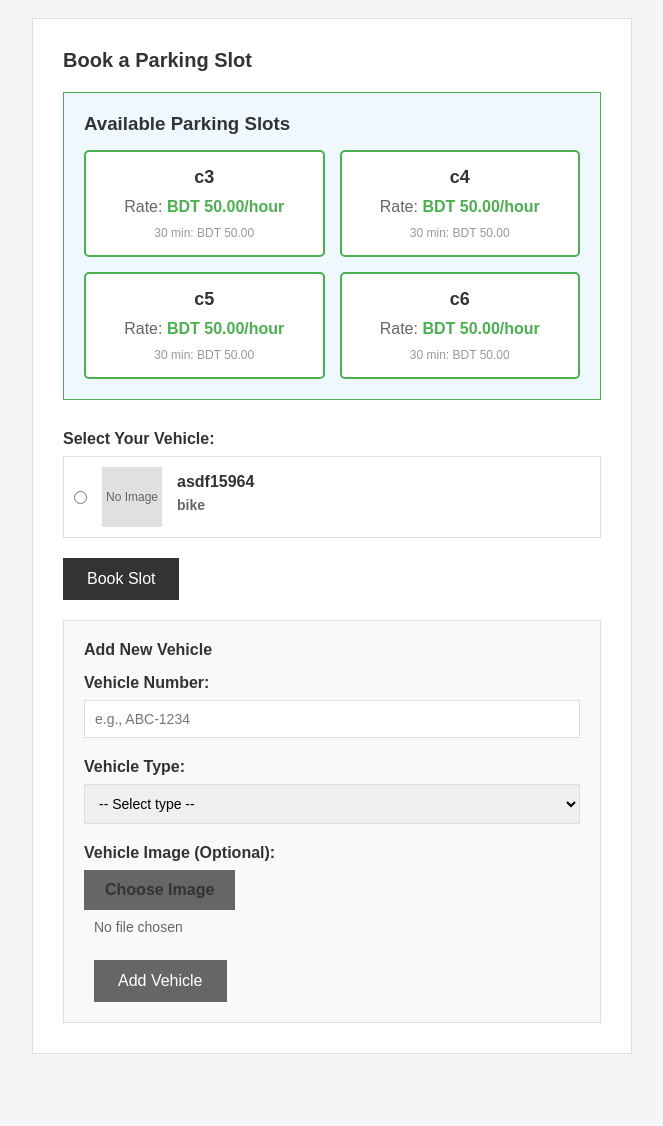
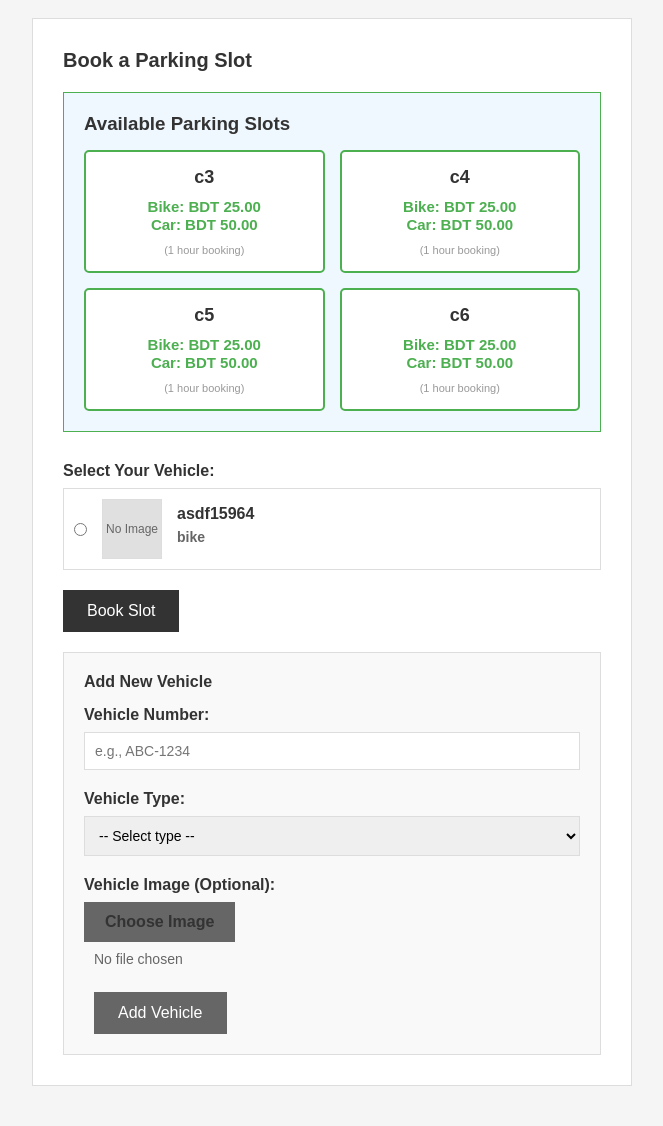
Before and after one commit to izzab123/smart_parking_system, a Django app: page /book/ in a window 1280 px wide. Shown: the part 153-1279 px from the top of the page, without its empty margins (308-971 px from the left). Before the commit the page ends 1207 px from the top, so only its background shows below. Run offline with Django 5.2, Linux system fonts and the light colour scheme; a user stored in the database is signed in; data comes from the database, SQL or seed files in the repository; both versions use the stored data as it was after the commit.

Commit message:
Update pricing system: Fixed prices by vehicle type (Bike: 25 BDT, Car: 50 BDT) and changed booking duration to 1 hour

```diff
--- a/parking/views.py
+++ b/parking/views.py
@@ -26,6 +26,11 @@ def dashboard(request):
                 'vehicle': booking.vehicle
             })
 
+    # Fixed pricing: Bike=25 BDT, Car=50 BDT per hour
+    for slot in slots:
+        slot.bike_charge = Decimal('25.00')
+        slot.car_charge = Decimal('50.00')
+
     return render(request, 'dashboard.html', {
         'slots': slots,
         'available_count': available_count,
@@ -48,24 +53,32 @@ def book_slot(request):
             slot.is_available = False
             slot.save()
 
-            # Calculate price for 30 minutes (0.5 hours)
-            booking_duration_hours = Decimal('0.5')
-            total_price = slot.price_per_hour * booking_duration_hours
+            # Fixed pricing based on vehicle type for 1 hour
+            if vehicle.vehicle_type.lower() == 'bike':
+                total_price = Decimal('25.00')
+            else:  # car or other
+                total_price = Decimal('50.00')
 
             booking = Booking.objects.create(
                 user=request.user,
                 vehicle=vehicle,
                 slot=slot,
-                expiry_time=timezone.now() + timedelta(minutes=30),
+                expiry_time=timezone.now() + timedelta(hours=1),
                 total_price=total_price
             )
-            messages.success(request, f'Slot {slot.slot_number} booked successfully! Price: BDT {total_price}')
+            messages.success(request, f'Slot {slot.slot_number} booked successfully! Price: BDT {total_price} (1 hour)')
             return redirect('my_bookings')
         else:
             messages.error(request, 'No available slots at the moment')
 
     vehicles = Vehicle.objects.filter(user=request.user)
     slots = ParkingSlot.objects.filter(is_available=True)
+
+    # Fixed pricing: Bike=25 BDT, Car=50 BDT per hour
+    for slot in slots:
+        slot.bike_charge = Decimal('25.00')
+        slot.car_charge = Decimal('50.00')
+
     return render(request, 'book.html', {'vehicles': vehicles, 'slots': slots})
 
 @login_required(login_url='/login/')
--- a/templates/book.html
+++ b/templates/book.html
@@ -211,8 +211,8 @@
                         {% for slot in slots %}
                         <div style="background: #fff; padding: 15px; border: 2px solid #4CAF50; border-radius: 5px; text-align: center;">
                             <strong style="font-size: 18px; color: #333;">{{ slot.slot_number }}</strong>
-                            <p style="color: #666; margin: 10px 0;">Rate: <strong style="color: #4CAF50; font-size: 16px;">BDT {{ slot.price_per_hour }}/hour</strong></p>
-                            <p style="color: #999; font-size: 12px;">30 min: BDT {{ slot.price_per_hour|floatformat:2 }}</p>
+                            <p style="color: #4CAF50; margin: 10px 0; font-weight: bold;"><strong style="font-size: 15px;">Bike: BDT {{ slot.bike_charge }}<br/>Car: BDT {{ slot.car_charge }}</strong></p>
+                            <p style="color: #999; font-size: 11px;">(1 hour booking)</p>
                         </div>
                         {% endfor %}
                     </div>
--- a/templates/dashboard.html
+++ b/templates/dashboard.html
@@ -195,7 +195,7 @@
                     <div class="slot-card available">
                         <div class="slot-number">{{ slot.slot_number }}</div>
                         <span class="slot-status available-btn">Book Now</span>
-                        <p style="font-size: 12px; color: #666; margin-top: 8px;">Rate: BDT {{ slot.price_per_hour }}/hr</p>
+                        <p style="font-size: 12px; color: #666; margin-top: 8px;"><strong style="color: #4CAF50; font-size: 13px;">Bike: BDT {{ slot.bike_charge }}/hr<br/>Car: BDT {{ slot.car_charge }}/hr</strong></p>
                     </div>
                 </a>
                 {% else %}
```
Also changed, not shown: db.sqlite3, review/migrations/0002_alter_review_id.py (added).
